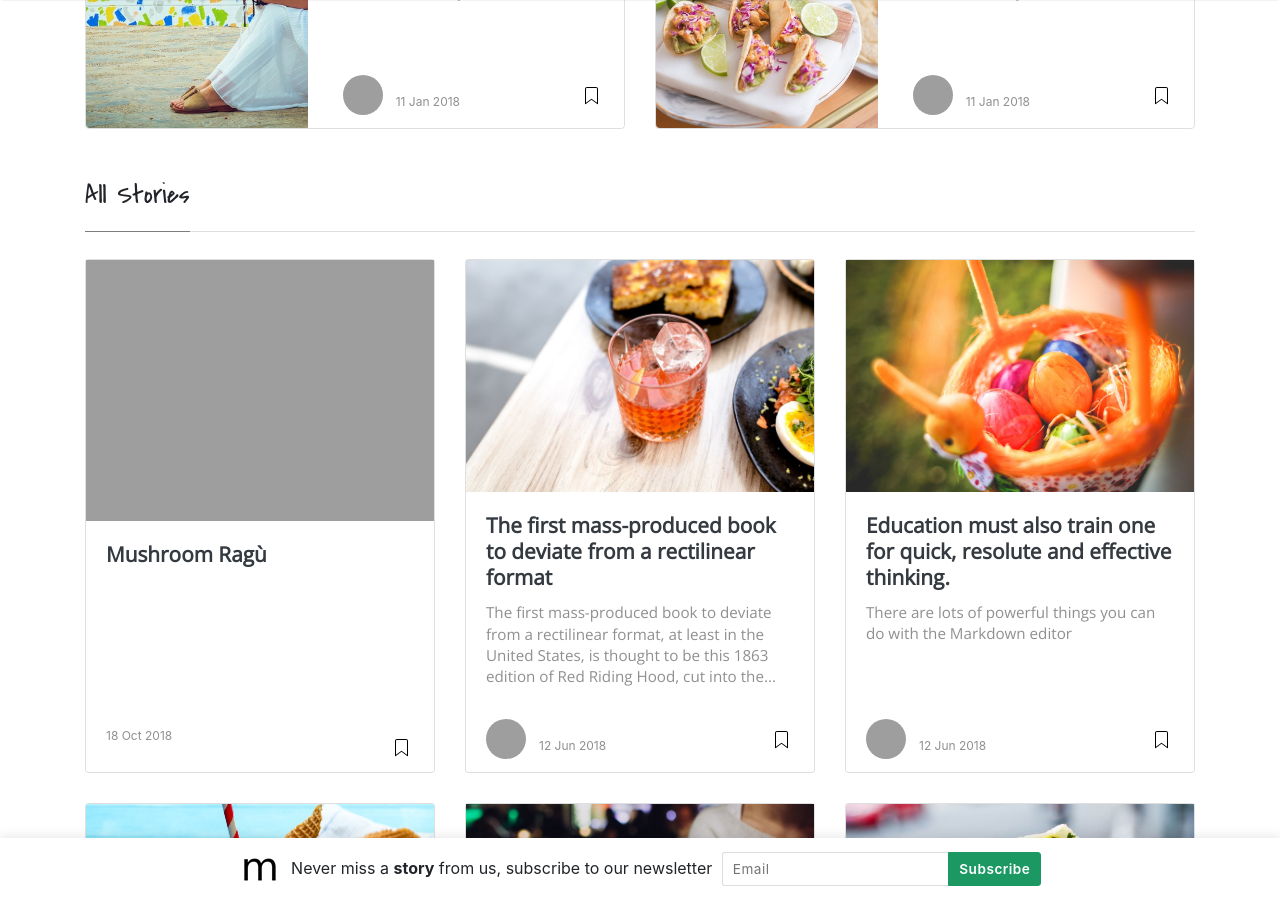
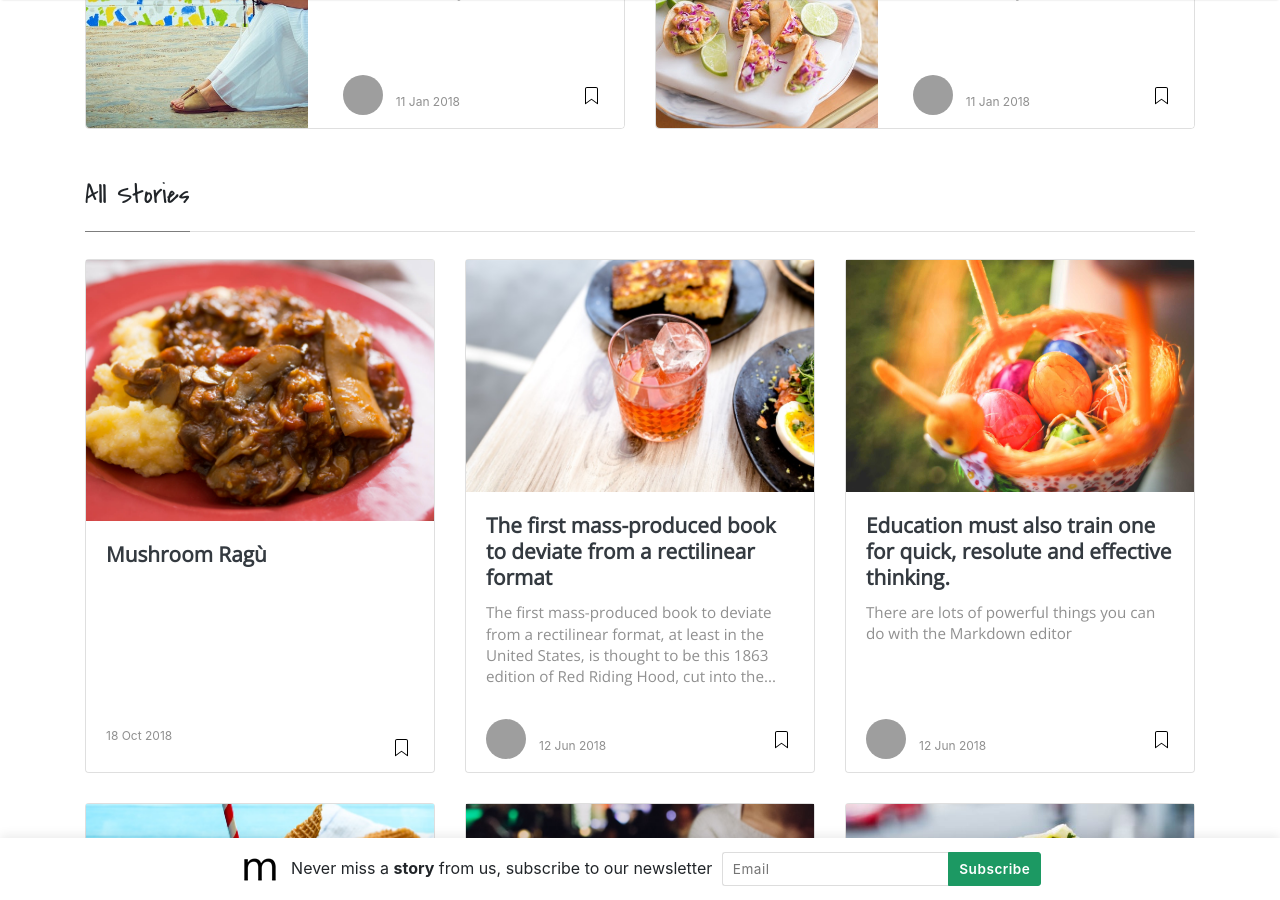
Before and after one commit to iomike/sauce, a Jekyll site: the page built from index.html, in a window 1280 px wide and 900 px high, scrolled down 459 px. Built offline with Jekyll 4.4.1, drawn with Linux system fonts in a browser that asks for light colours; nearby versions of some CDN libraries; the list of posts is cut into pages by our own code; comment, search, counter and statistics services are not loaded; grey boxes are pictures that could not be loaded.

Commit message:
Update from Forestry.io - Updated mushroom-ragù.html

```diff
--- a/_posts/2018-10-17-mushroom-ragù.html
+++ b/_posts/2018-10-17-mushroom-ragù.html
@@ -7,7 +7,7 @@ categories:
 - veggie-meatless
 tags:
 - seriouseats
-image: "/assets/images/9001363079_A.pdf"
+image: "/assets/images/20150504-polenta-lasagna-vicky-wasik-8.jpg"
 body: "<p>This deeply flavorful sauce, made from both fresh and dry mushrooms, tomatoes,
   white wine, and aromatic vegetables, is so hearty, you won't believe it contains
   no meat. It's delicious on pasta or polenta.</p>"
```
